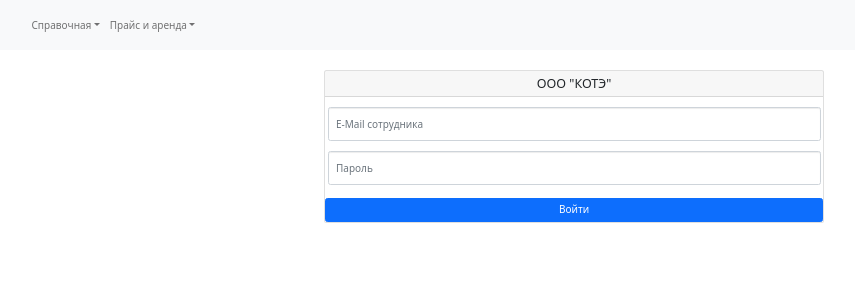
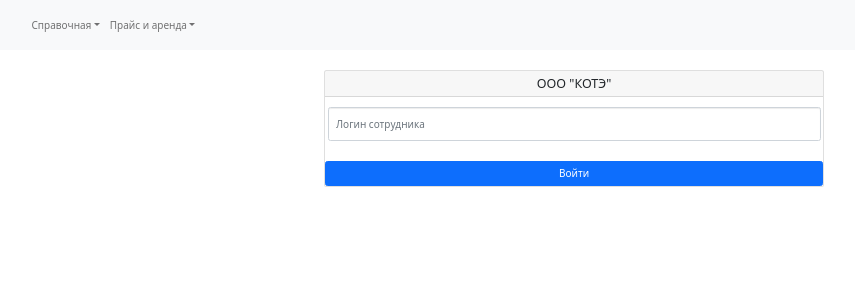
Before and after one commit to KXRXH/ABP_TUSK_2and3, a React (Create React App) app in the folder frontend/: page / in a window 1280 px wide. Shown: the top 300 px of the page, without its empty margins (66-921 px from the left). Built offline with nearby package versions, Linux system fonts and the light colour scheme.

Commit message:
fix login

```diff
--- a/frontend/src/components/forms/Login.js
+++ b/frontend/src/components/forms/Login.js
@@ -11,13 +11,11 @@ export class Login extends Component {
     }
     handleSubmit(event) {
         event.preventDefault();
-        console.log(event.target.mail.value);
-        console.log(event.target.password.value);
         fetch(API_ADDRESS + "login", {
 			method: "POST",
             headers: { 'Content-Type': 'application/json' },
 			body: JSON.stringify({
-				email: event.target.mail.value, password: event.target.password.value,
+				login: event.target.mail.value,
 			})
 		}).then(response => response.json()).then(
 			result => {
@@ -42,10 +40,7 @@ export class Login extends Component {
                 <Form onSubmit={this.handleSubmit}>
                 <Card.Body>
                     <Row className="mb-3">
-                            <Form.Control placeholder="E-Mail сотрудника" type="email" name="mail"/>
-                    </Row>
-                    <Row className="mb-1">
-                            <Form.Control placeholder="Пароль" type="password" name="password"/>
+                            <Form.Control placeholder="Логин сотрудника" type="text" name="mail"/>
                     </Row>
                 </Card.Body>
                 <Button type="submit" variant="primary">Войти</Button>
```
Also changed, not shown: 1 other file (tests, documents, lock files or other folders).
